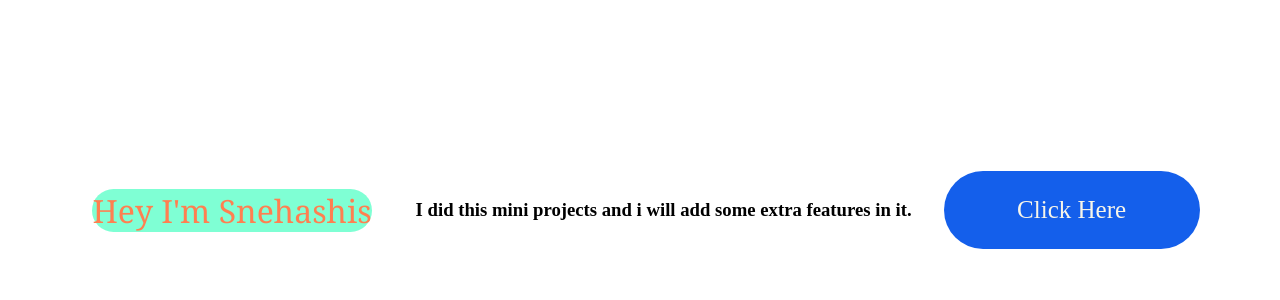
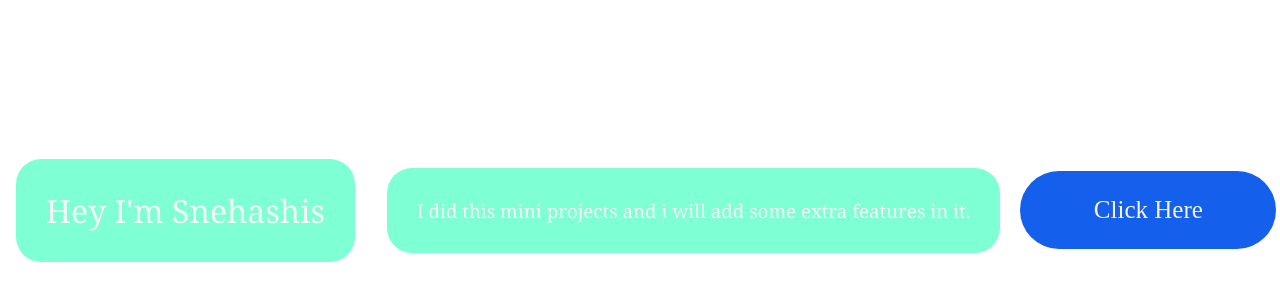
Before and after one commit to SnehashisRatna/Mini-Projects, a plain HTML site: page index.html in a window 1280 px wide. Shown: the part 190-490 px from the top of the page. Drawn offline with Linux system fonts and the light colour scheme.

Commit message:
style : Updated the Style css.
Add the Box and Boarder to naming plate .

```diff
--- a/style.css
+++ b/style.css
@@ -25,12 +25,14 @@ button.btn{
 .name{
     display: inline-block;
     margin: 12px;
-    color: coral;
+    color: whitesmoke;
     border: 1px;
     border-radius: 25px;
     background-color: aquamarine;
     font-weight: 400;
     font-family: Cambria, Cochin, Georgia, Times, 'Times New Roman', serif;
+    padding: 30px;
+
 }
 
 .about{
@@ -38,4 +40,11 @@ button.btn{
     margin: 20px;
     padding: 12px;
     color: black;
+    color: whitesmoke;
+    border: 1px;
+    border-radius: 25px;
+    background-color: aquamarine;
+    font-weight: 400;
+    font-family: Cambria, Cochin, Georgia, Times, 'Times New Roman', serif;
+    padding: 30px;
 }
```
